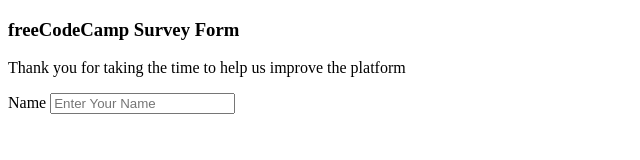
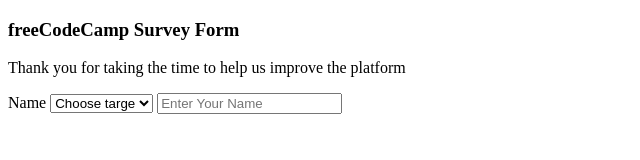
Before and after one commit to mhbaando/micoverTask, a plain HTML site: page index.html in a window 1280 px wide. Shown: the whole page, without its empty margins (0-640 px from the left). Drawn offline with Linux system fonts and the light colour scheme.

Commit message:
my changes

```diff
--- a/index.html
+++ b/index.html
@@ -19,6 +19,12 @@
             <div class="form-container">
                 <form>
                     <label for="name">Name</label>
+                    <select>
+                        <option value="Choose">Choose targe</option>
+                        <option value="Choose">Choose targe</option>
+                        <option value="Choose">Choose targe</option>
+                        <option value="Choose">Choose targe</option>
+                    </select>
                     <input type="text" name="name" id="name" placeholder="Enter Your Name">
                 </form>
             </div>
```
